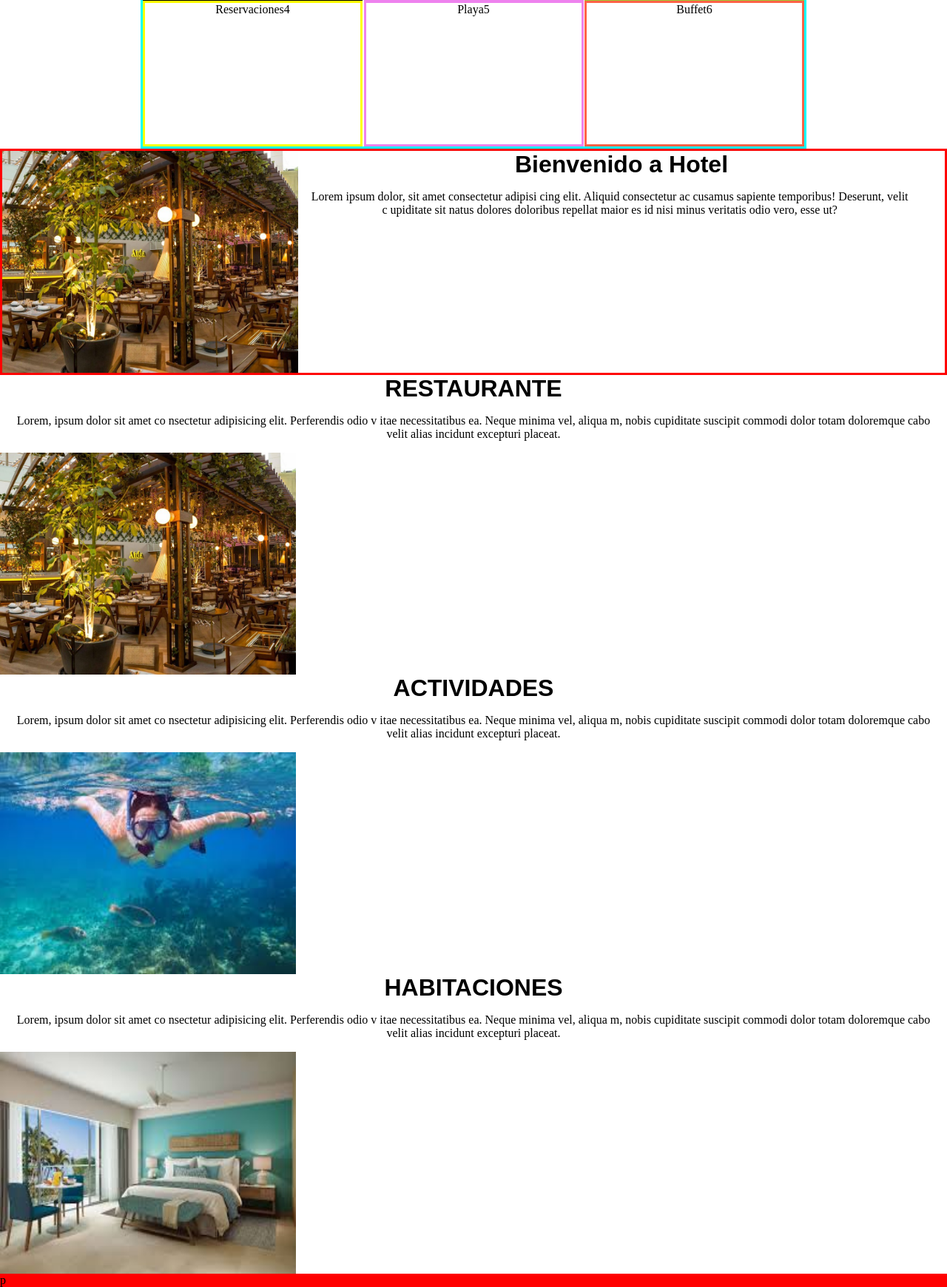
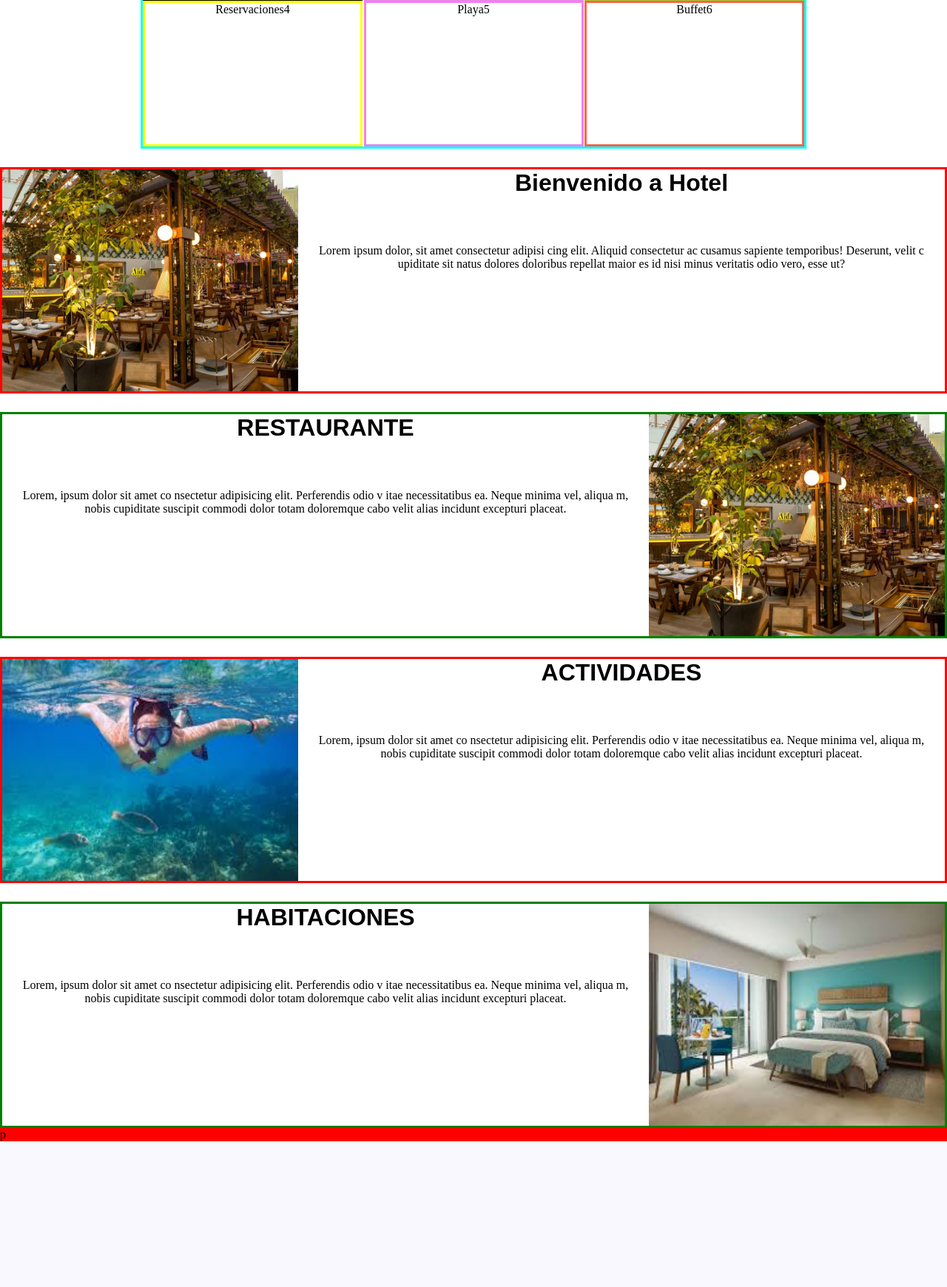
Before and after one commit to AbrahamLasPuertas/proyectofinal, a PHP site: page / in a window 1280 px wide. Shown: the part 737-2477 px from the top of the page at 74% size. After the commit the page ends 2280 px from the top, so only its background shows below. Run offline with PHP 8.4, Linux system fonts and the light colour scheme.

Commit message:
prueba_11

```diff
--- a/index.html
+++ b/index.html
@@ -46,30 +46,36 @@
 			</div>
 			<section>
 
-				<h1 class="titulos">RESTAURANTE</h1>
+				<div class="acomodo2">
+				<h1 class="titulos2">RESTAURANTE</h1>
+				<img class="imagen__contenido2" src="img_hotel/restaurante.jpg" alt="RESTAURANTE">
+				<p class="descripcion2">Lorem, ipsum dolor sit amet co
+					nsectetur adipisicing elit. Perferendis odio v
+					itae necessitatibus ea. Neque minima vel, aliqua
+					m, nobis cupiditate suscipit commodi dolor totam
+					doloremque cabo velit alias incidunt excepturi placeat.
+				</p>
+				</div>
+				<div class="acomodo">
+				<h1 class="titulos">ACTIVIDADES</h1>
+				<img class="imagen__contenido" src="img_hotel/actividades.jpeg" alt="ACTIVIDADES">
 				<p class="descripcion">Lorem, ipsum dolor sit amet co
 					nsectetur adipisicing elit. Perferendis odio v
 					itae necessitatibus ea. Neque minima vel, aliqua
 					m, nobis cupiditate suscipit commodi dolor totam
 					doloremque cabo velit alias incidunt excepturi placeat.
 				</p>
-				<div><img class="imagen__contenido" src="img_hotel/restaurante.jpg" alt="RESTAURANTE"></div>
-				<h1 class="titulos">ACTIVIDADES</h1>
-				<p class="descripcion">Lorem, ipsum dolor sit amet co
+				</div>
+				<div class="acomodo2">
+				<h1 class="titulos2">HABITACIONES</h1>
+				<img class="imagen__contenido2" src="img_hotel/habitaciones.jpeg" alt="HABITACIONES">
+				<p class="descripcion2">Lorem, ipsum dolor sit amet co
 					nsectetur adipisicing elit. Perferendis odio v
 					itae necessitatibus ea. Neque minima vel, aliqua
 					m, nobis cupiditate suscipit commodi dolor totam
 					doloremque cabo velit alias incidunt excepturi placeat.
 				</p>
-				<div><img class="imagen__contenido" src="img_hotel/actividades.jpeg" alt="ACTIVIDADES"></div>
-				<h1 class="titulos">HABITACIONES</h1>
-				<p class="descripcion">Lorem, ipsum dolor sit amet co
-					nsectetur adipisicing elit. Perferendis odio v
-					itae necessitatibus ea. Neque minima vel, aliqua
-					m, nobis cupiditate suscipit commodi dolor totam
-					doloremque cabo velit alias incidunt excepturi placeat.
-				</p>
-				<div><img class="imagen__contenido" src="img_hotel/habitaciones.jpeg" alt="HABITACIONES"></div>
+				</div>
 			</section>
 		</article>
 	</main>
--- a/style.css
+++ b/style.css
@@ -129,11 +129,13 @@ nav{
 
 /*Contenido principal*/
 .acomodo{
+    margin-top: 25px;
     width: 100%;
     border: red solid 3px;
     display: grid;
     grid-template-areas:'foto titulos titulos'
-                        'foto .       .      '
+                        'foto descripcion descripcion'
+                        'foto descripcion descripcion'
                         'foto descripcion descripcion';
 
 }
@@ -154,10 +156,38 @@ nav{
     font-size: 1em;
     text-align: center;
     padding: 1em;
-    grid-area: ;
+    grid-area: descripcion;
 }
 
-
+.acomodo2{
+    margin-top: 25px;
+    width: 100%;
+    border:green solid 3px;
+    display: grid;
+    grid-template-areas:'titulos titulos foto'
+                        'descripcion descripcion foto'
+                        'descripcion descripcion foto'
+                        'descripcion descripcion foto';
+}
+.imagen__contenido2{
+    width: 400px;
+    height: 300px;
+    display: flex;
+    position: relative;
+    grid-area: foto;
+}
+.titulos2{
+    text-align: center;
+    font-size: 2em;
+    font-family: Arial, Helvetica, sans-serif;
+    grid-area: titulos;
+}
+.descripcion2{
+    font-size: 1em;
+    text-align: center;
+    padding: 1em;
+    grid-area: descripcion;
+}
 
 /*Pie de pagina*/
 footer{
```
